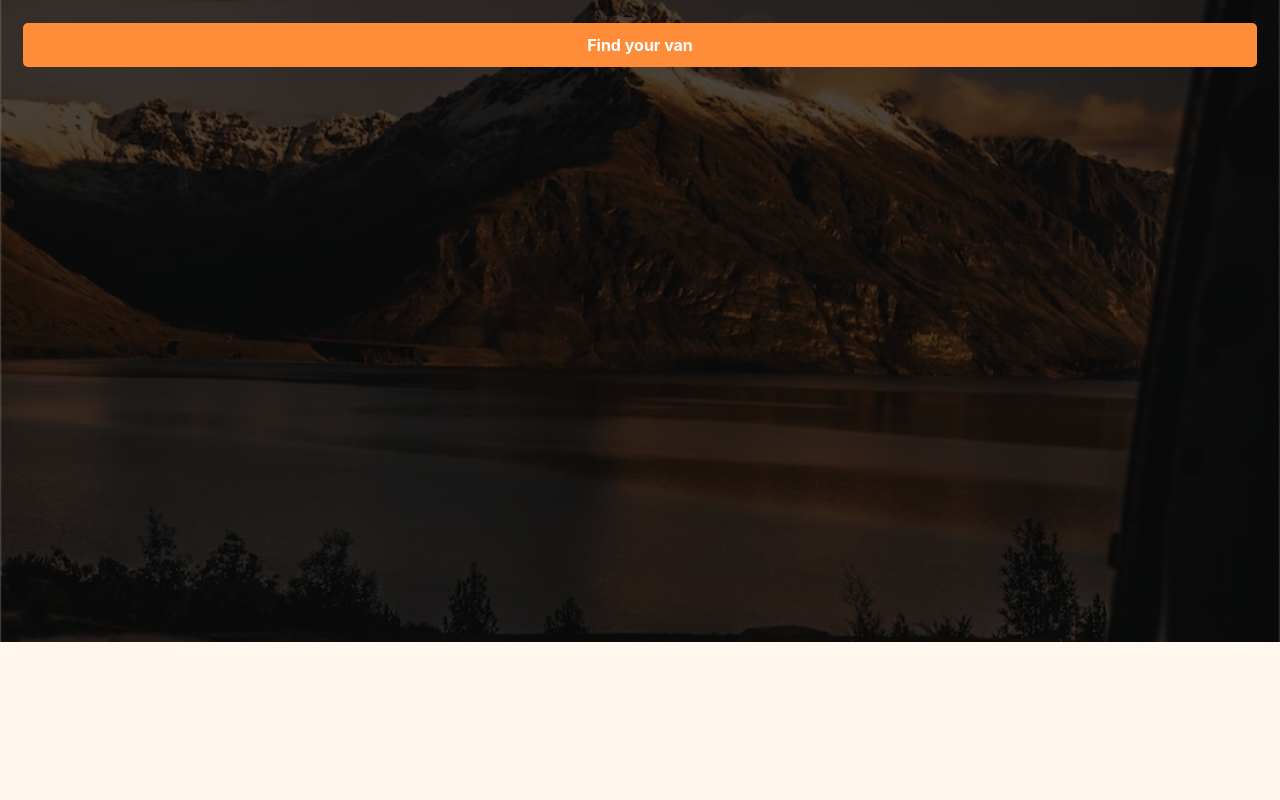
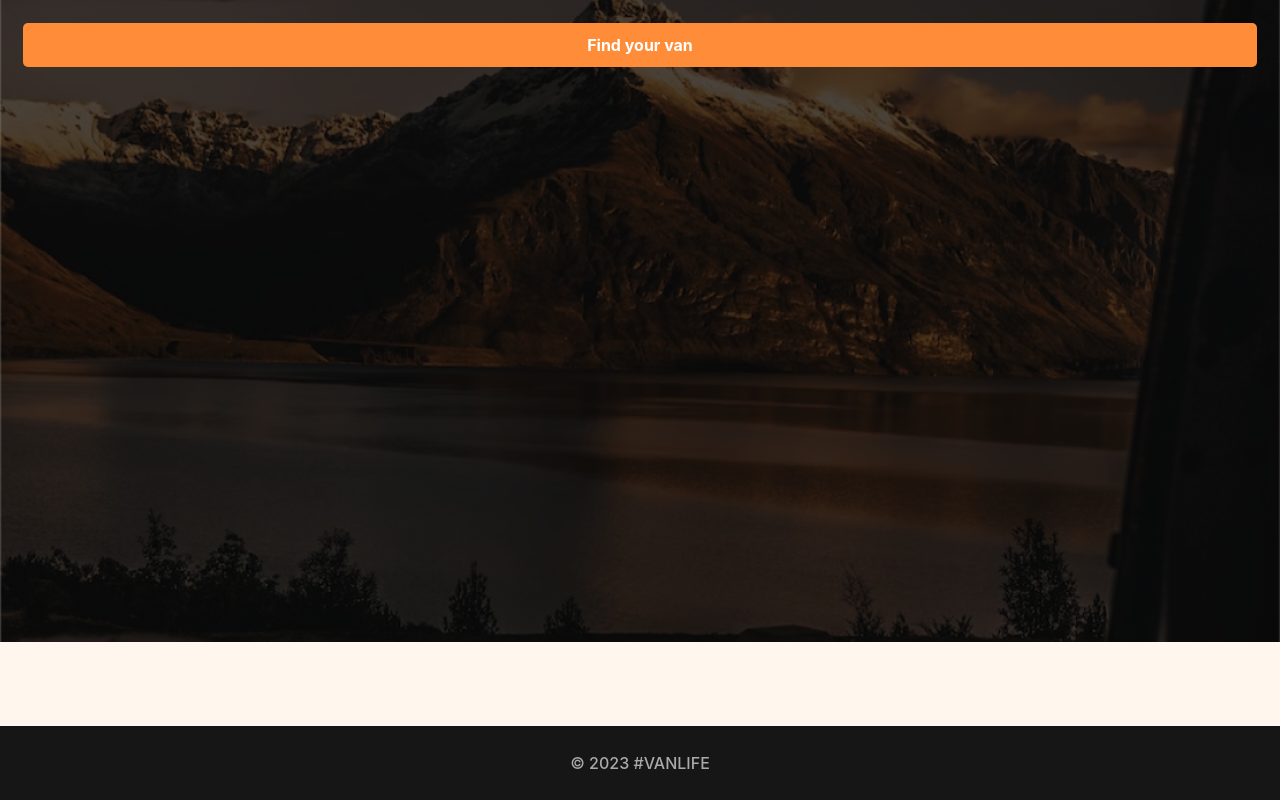
Before and after one commit to kennedyowusu/vanlife, a React (Vite) app: page / in a window 1280 px wide. Shown: the part 268-1068 px from the top of the page. Before the commit the page ends 910 px from the top, so only its background shows below. Built offline with nearby package versions, Linux system fonts and the light colour scheme; what miragejs would draw is missing.

Commit message:
add footer

```diff
--- /dev/null
+++ b/src/components/Footer.jsx
@@ -0,0 +1,11 @@
+
+
+const Footer = () => {
+  return (
+    <div>
+    <footer>&#169; 2023 #VANLIFE</footer>
+    </div>
+  )
+}
+
+export default Footer
--- a/src/components/Layout.jsx
+++ b/src/components/Layout.jsx
@@ -1,12 +1,16 @@
 
 import { Outlet } from 'react-router-dom'
 import Header from './Header'
+import Footer from './Footer'
 
 const Layout = () => {
   return (
-    <div>
+    <div className='site-wrapper'>
       <Header />
-      <Outlet />
+        <main>
+          <Outlet />
+        </main>
+      <Footer />
     </div>
   )
 }
--- a/src/index.css
+++ b/src/index.css
@@ -15,6 +15,12 @@
 
 body {
     -ms-overflow-style: none;
+}
+
+.site-wrapper {
+    min-height: 100vh;
+    display: flex;
+    flex-direction: column;
 }
 
 header {
@@ -42,6 +48,22 @@
 header a:hover {
     color: #161616;
     text-decoration: underline;
+}
+
+main {
+    margin-bottom: 84px;
+}
+
+footer {
+    background-color: #161616;
+    color: #AAAAAA;
+    height: 74px;
+    display: flex;
+    flex-shrink: 0;
+    justify-content: center;
+    align-items: center;
+    margin-top: auto;
+    font-weight: 500;
 }
 
 .link-button {
```
